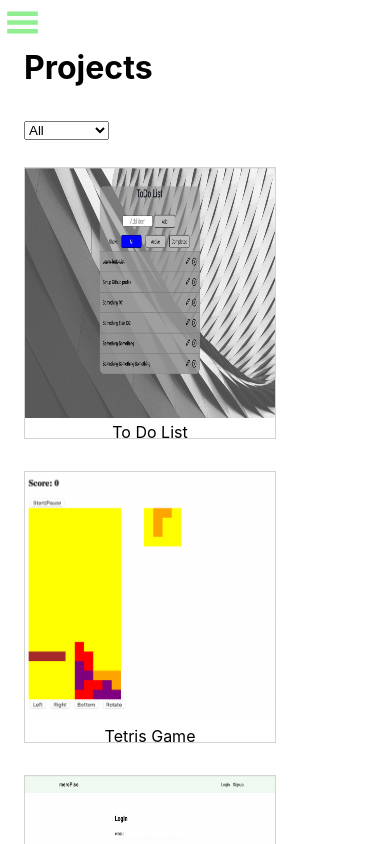
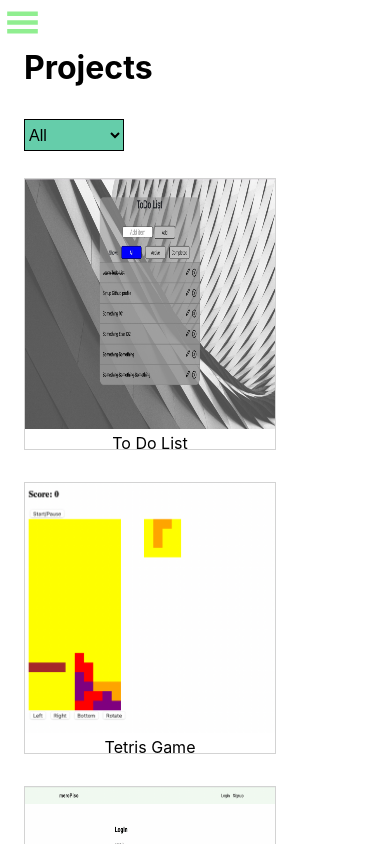
Before and after one commit to Vikash9932/portfolio-sidebar, a React (Create React App) app: page /projects in a window 390 px wide. Shown: the top 844 px of the page. Built offline with nearby package versions, Linux system fonts and the light colour scheme.

Commit message:
feat: delay animation, select button in mobile view Projects

```diff
--- a/src/pages/Home/Home.js
+++ b/src/pages/Home/Home.js
@@ -15,8 +15,16 @@ const Home = () => {
   const [masterIndex, setMasterIndex] = useState(1);
   const [word, setWord] = useState(designation[0]);
   const [splitText, setSplitText] = useState(designation[0].split(''));
+  const [ready, setReady] = useState(false);
 
   useEffect(() => {
+    setTimeout(() => {
+      setReady(true);
+    }, 1000);
+  }, []);
+
+  useEffect(() => {
+    if (!ready) return;
     if (index < word.length) {
       setTimeout(() => {
         setText(text + splitText[index]);
@@ -47,7 +55,7 @@ const Home = () => {
       }
     }
     //eslint-disable-next-line
-  }, [index]);
+  }, [index, ready]);
 
   useEffect(() => {
     setTimeout(() => {
@@ -60,7 +68,7 @@ const Home = () => {
     <div className='home'>
       <div className='home--name'>Vikash Kumar</div>
       <div className='home--designation'>
-        I'm a <span className='home--text'>{text}</span>
+        I'm a {ready && <span className='home--text'>{text}</span>}
         <span className='home--cursor'>{cursor}</span>
       </div>
     </div>
--- a/src/pages/Projects/Projects.css
+++ b/src/pages/Projects/Projects.css
@@ -16,10 +16,6 @@
   cursor: pointer;
 }
 
-.projects__list--filterHeader1 {
-  display: none;
-}
-
 .projects__list__filterHeader--item {
   background-color: aquamarine;
   padding: 1rem;
@@ -36,6 +32,18 @@
 }
 
 .projects__list__filterHeader--item:hover {
+  background-color: rgb(101, 205, 170);
+}
+
+.projects__list--filterHeader1 {
+  display: none;
+}
+
+.projects__list__filterHeader1--item {
+  border: 1px solid black;
+  width: 100px;
+  height: 2rem;
+  font-size: 1rem;
   background-color: rgb(101, 205, 170);
 }
 
```
